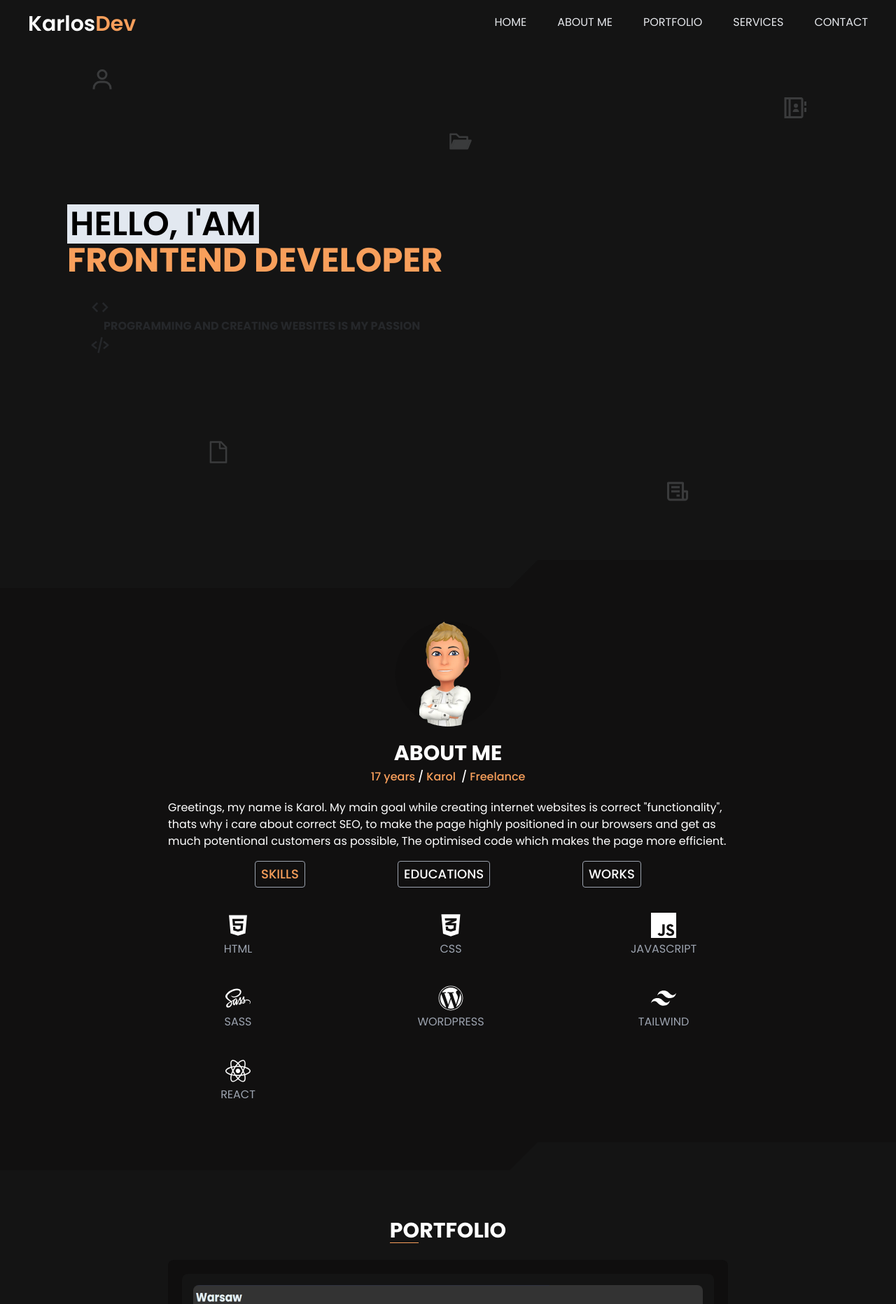
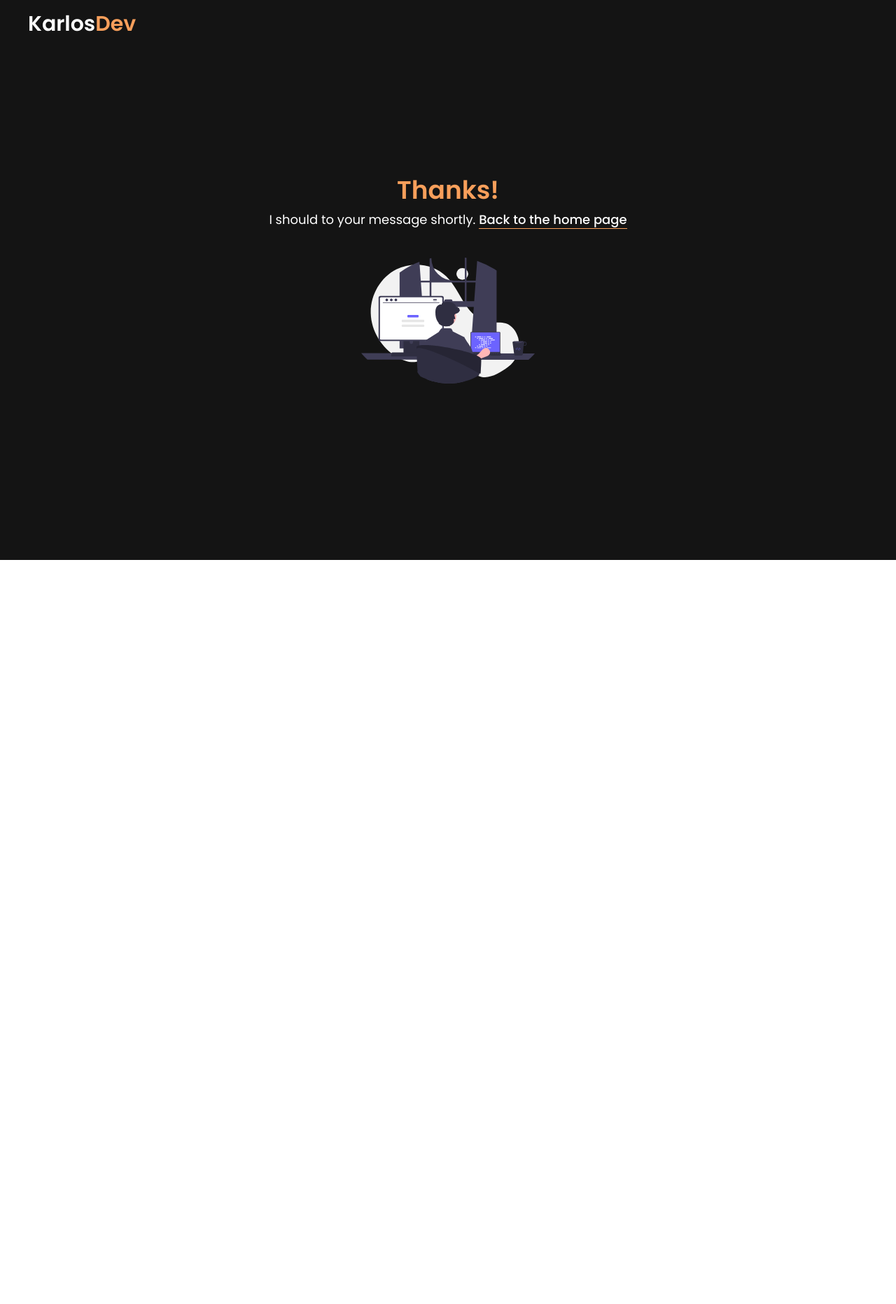
Before and after one commit to Skwar20/Portfolio-react, a React (Vite) app: page /form in a window 1280 px wide. Shown: the top 1863 px of the page at 70% size. After the commit the page ends 800 px from the top, so only its background shows below. Built offline with nearby package versions, Linux system fonts and the light colour scheme.

Commit message:
delete services section and first works over contact section, added form page

```diff
--- a/src/App.jsx
+++ b/src/App.jsx
@@ -1,21 +1,29 @@
-import {
-  Nav,
-  Header,
-  About,
-  Servies,
-  Contact,
-  Portfolio,
-  Footer,
-} from './pages';
+import { Nav, Header, About, Contact, Portfolio, Footer, Form } from './pages';
+import { BrowserRouter as Router, Routes, Route } from 'react-router-dom';
 function App() {
   return (
     <div>
-      <Nav />
-      <Header />
-      <About />
-      <Portfolio />
-      <Servies />
-      <Footer />
+      <Router>
+        <Routes>
+          <Route
+            path='/'
+            element={
+              <>
+                <Nav />
+                <Header />
+                <About />
+                <Portfolio />
+                <Contact />
+                <Footer />
+              </>
+            }
+          />
+          <Route
+            path='/form'
+            element={<Form />}
+          />
+        </Routes>
+      </Router>
     </div>
   );
 }
--- a/src/components/LinkNav.jsx
+++ b/src/components/LinkNav.jsx
@@ -1,6 +1,6 @@
 import React from 'react';
 
-const LinkNav = ({ menuOpen }) => {
+const LinkNav = ({}) => {
   return (
     <div>
       <ul className='md:flex'>
@@ -14,9 +14,6 @@ const LinkNav = ({ menuOpen }) => {
           <a href='#Portfolio'>Portfolio</a>
         </li>
         <li className='navLink'>
-          <a href='#Services'>Services</a>
-        </li>
-        <li className='navLink'>
           <a href='#Contact'>Contact</a>
         </li>
       </ul>
--- a/src/pages/Contact.jsx
+++ b/src/pages/Contact.jsx
@@ -1,7 +1,46 @@
 import React from 'react';
 
 const Contact = () => {
-  return <div>Contact</div>;
+  return (
+    <div
+      className='min-h-screen bg-second overflow-hidden'
+      id='Contact'
+    >
+      <div className='w-3/5 bg-first h-10 -skew-x-[45deg] -translate-x-5 '></div>
+      <div className='relative w-full max-width-[1200px] flex items-center flex-col py-6 pb-12 px-5 md:py-12 md:px-7 lg:px-[6rem] xl:px-[15rem]'>
+        <h2 className='relative text-2xl uppercase font-bold mt-5 mb-6 md:text-3xl after:absolute after:bottom-0 after:left-0 after:w-1/4 after:h-[1px] after:bg-fourth'>
+          Contact
+        </h2>
+        <form
+          action='https://formsubmit.co/ak5224208@gmail.com'
+          method='POST'
+          className='text-black'
+        >
+          <input
+            type='text'
+            name='name'
+            required
+          />
+          <input
+            type='email'
+            name='email'
+            required
+          />
+          <input
+            type='hidden'
+            name='_next'
+            value='http://localhost:5173/form'
+          ></input>
+          <button
+            className='text-white'
+            type='submit'
+          >
+            Send
+          </button>
+        </form>
+      </div>
+    </div>
+  );
 };
 
 export default Contact;
--- /dev/null
+++ b/src/pages/Form.jsx
@@ -0,0 +1,31 @@
+import React from 'react';
+
+const Form = () => {
+  return (
+    <div className='fixed top-0 w-full h-full bg-first z-20 overflow-hidden'>
+      <div className='relative h-screen flex flex-col items-center justify-center p-10 text-center'>
+        <h2 className='fixed top-3 left-5 text-2xl font-semibold  md:text-3xl lg:text-3xl xl:top-4 xl:left-10'>
+          Karlos
+          <span className=' text-fourth'>Dev</span>
+        </h2>
+        <h3 className='text-fourth font-semibold mb-2 text-4xl'>Thanks!</h3>
+        <p className='text-lg mb-10'>
+          I should to your message shortly.{' '}
+          <a
+            href='/'
+            className='border-b border-fourth font-medium cursor-pointer'
+          >
+            Back to the home page
+          </a>
+        </p>
+        <img
+          src='./undraw_form.svg'
+          alt=''
+          className='h-[180px] z-20'
+        />
+      </div>
+    </div>
+  );
+};
+
+export default Form;
--- a/src/pages/Servies.jsx
+++ /dev/null
@@ -1,19 +0,0 @@
-import React from 'react';
-
-const Servies = () => {
-  return (
-    <div
-      className='min-h-screen bg-second overflow-hidden'
-      id='Services'
-    >
-      <div className='w-3/5 bg-first h-10 -skew-x-[45deg] -translate-x-5 '></div>
-      <div className='relative w-full max-width-[1200px] flex items-center flex-col py-6 px-5 md:py-12 md:px-7 lg:px-[6rem] xl:px-[15rem]'>
-        <h2 className='relative text-2xl uppercase font-bold mt-5 mb-6 md:text-3xl after:absolute after:bottom-0 after:left-0 after:w-1/4 after:h-[1px] after:bg-fourth'>
-          services
-        </h2>
-      </div>
-    </div>
-  );
-};
-
-export default Servies;
--- a/src/pages/index.js
+++ b/src/pages/index.js
@@ -2,8 +2,8 @@ import Nav from './Nav';
 import Header from './Header';
 import About from './About';
 import Portfolio from './Portfolio';
-import Servies from './Servies';
 import Contact from './Contact';
 import Footer from './Footer';
+import Form from './Form';
 
-export { Nav, Header, About, Servies, Contact, Portfolio, Footer };
+export { Nav, Header, About, Contact, Portfolio, Footer, Form };
```
Also changed, not shown: public/undraw_form.svg (added).
